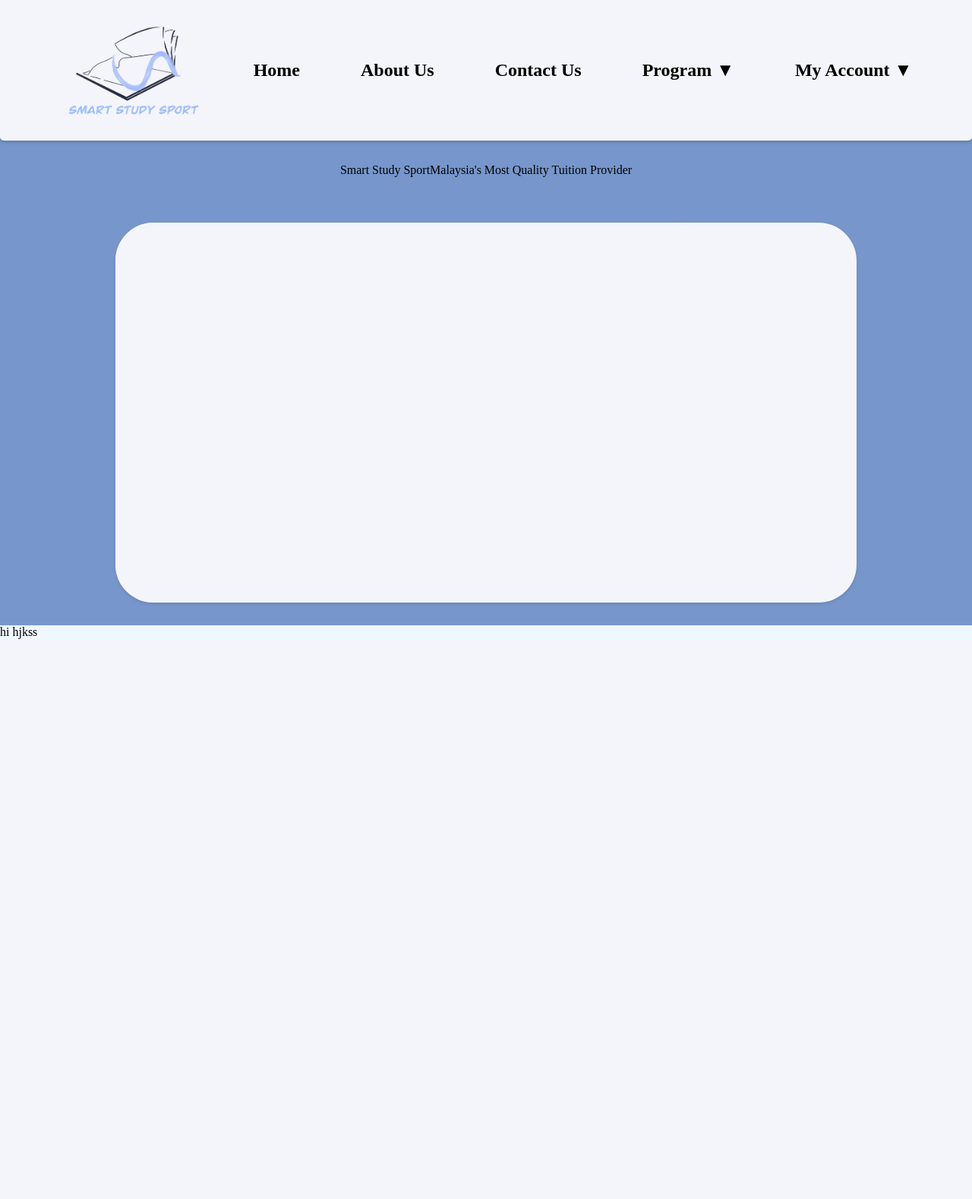
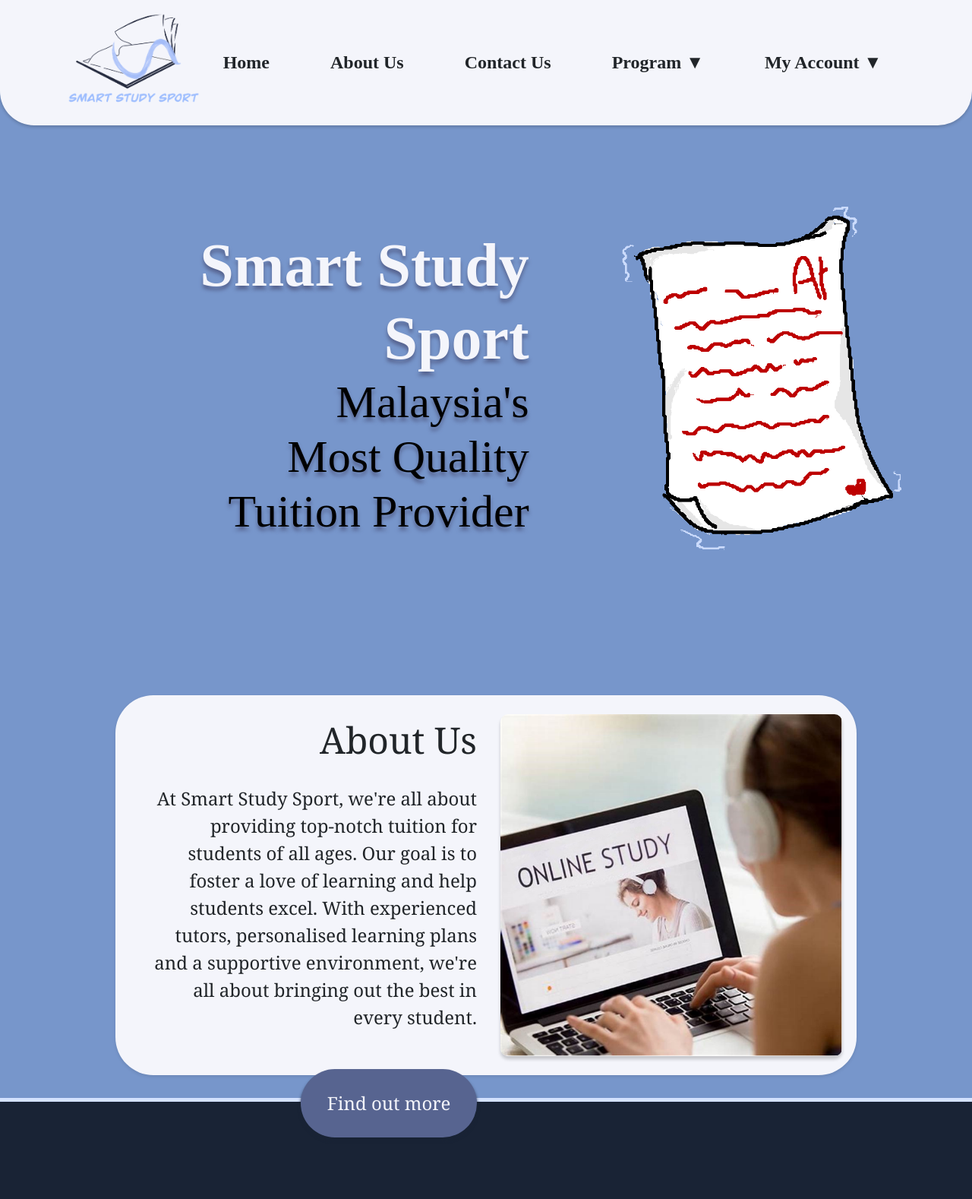
Before and after one commit to MrQin877/WebPro-B2200838, a PHP site: page /HomePage.html in a window 1280 px wide. Shown: the whole page at 76% size. Before the commit the page ends 841 px from the top, so only its background shows below. Run offline with PHP 8.4, Linux system fonts and the light colour scheme.

Commit message:
Page modify
Insert picture
Design footer
Homepage Design

```diff
--- a/HomePage.html
+++ b/HomePage.html
@@ -3,6 +3,7 @@
     <head>
         <title>Smart Study Sport HomePage</title>
         <script type="text/javascript" src="https://db.onlinewebfonts.com/s/71976204cf6d53991ececd406824ec45?family=Jack+Armstrong+BB"></script>
+        <link href="https://cdn.jsdelivr.net/npm/bootstrap@5.3.3/dist/css/bootstrap.min.css" rel="stylesheet">
         <link rel="stylesheet" href="style.css">
     </head>
 </html>
@@ -41,24 +42,74 @@
                 </div>
         </nav>
     </header>
+    <section>
+        <div class="outer-container">
+            <div class="inner-container">
+                <div class="text">
+                    <h1 class="Jack-large-word" style="font-size:500%;">Smart Study<br> Sport</p>
+                    <p class="Jack-normal-word"  style="color:#000000;" >Malaysia's<br> Most Quality<br> Tuition Provider</p>
 
-    <section class="align-center">
-        <p class="large-word">Smart Study Sport</p>
-        <p class="normal-word">Malaysia's Most Quality Tuition Provider</p>
+                </div>
+                <div class="pic">
+                    <img src= "A+.PNG" alt="Paper image" class="pri-img">
+                    <img src="A+.gif" alt="Paper Gif" class="hov-img">
+                </div>
+            </div>
 
+        </div>
     </section>
 
     <section class="align-center">
         <div class="white-block">
-            <article>
-                <div class="circle"></div>
-            </article>
+            <div class="container-fluid">
+                <div class="row">
+                    <div class="col-sm-6" style="text-align:right ;">
+                        <h2 class="Para-word" style="font-size:300%;">About Us</h2>
+                        <p class="Para-word" style="font-size:x-large">At Smart Study Sport, we're all about providing
+                            top-notch tuition for students of all ages. Our goal is to foster a love of learning and help
+                            students excel. With experienced tutors, personalised learning plans and a supportive environment,
+                            we're all about bringing out the best in every student.
+                        </p>
+                        <div class="button" style="text-align:center;">
+                            <a href="AboutUs.html" class="link">Find out more</a>
+                        </div>
+                    </div>
+                    <div class="col-sm-6" style="justify-content" ;>
+                        <div class="pic-middle">
+                            <img src="AboutHome.png" alt="Picture display" class="pic-middle">
+                        </div>
+
+                    </div>
+                </div>
+                <article class="align-center">
+
+                </article>
+            </div>
         </div>
     </section>
 
     <section>
         <nav style="background-color: aliceblue;">
-            hi hjkss
+
         </nav>
     </section>
+
+    <footer>
+        <div class="container mt-5">
+            <div class="row" style="margin-top:30px">
+              <div class="col-sm-4">
+                <p></p>
+                <p></p>
+              </div>
+              <div class="col-sm-4">
+                <p></p>
+                <p></p>
+              </div>
+              <div class="col-sm-4">
+                <p></p>
+                <p></p>
+              </div>
+            </div>
+          </div>
+    </footer>
 </body>
--- a/style.css
+++ b/style.css
@@ -4,12 +4,28 @@ body,h1,h2,p,ul{ /*Set up overall style*/
 }
 
 body{ /*Set up body font type*/
-    font-family:'Times New Roman', Times, serif;
+    font-family:Georgia, 'Times New Roman', Times, serif;
     background-color: #7796cb;
 }
+/*footer styling START*/
+footer {
+    padding: 40px 0;
+    background-color: #192335;
+    color:#f4f5fb;
+    border-top: 5px solid #d4e2ff;
+
+}
+
+footer .container {
+    max-width:1200px;
+    margin: 0 auto;
+}
+
+
+/*footer styling END*/
+
 
 .Jack-large-word {
-    font-size:xxx-large;
     font-weight: bold;
     color: #f4f5fb;
     font-family:"Jack Armstrong BB";
@@ -19,10 +35,16 @@ body{ /*Set up body font type*/
 
 
 .Jack-normal-word {
-    font-size:xx-large;
     font-family:"Jack Armstrong BB";
     font-weight:500;
     margin-bottom: 20px;
+    font-size:75%;
+}
+
+.Para-word {
+    margin-top: 30px;
+    margin-left: 25px;
+
 }
 
 header { /*Set up header style*/
@@ -31,8 +53,8 @@ header { /*Set up header style*/
     display: flex;
     align-items: center;
     justify-content:center;
-    border-bottom-left-radius: 5px; /* Set border-radius to create rounded corners */
-    border-bottom-right-radius: 5px; /* Set border-radius to create rounded corners */
+    border-bottom-left-radius: 45px; /* Set border-radius to create rounded corners */
+    border-bottom-right-radius: 45px; /* Set border-radius to create rounded corners */
     box-shadow: 0 2px 4px rgba(0, 0, 0, 0.2);
 
 }
@@ -47,16 +69,20 @@ header { /*Set up header style*/
     height: auto;
     transition: opacity 0.3s ease-in-out;
 }
+
+
 /*Display png */
 .pri-img{
     opacity: 1;
 }
 /*Hide the gif */
-.hov-img{
+.hov-img {
     opacity: 0;
     position: absolute;
-    top: 0;
+
     left: 0;
+    width: 100%; /* Ensure the hover image fits the parent container */
+    height: auto;
 }
 /*logo effect */
 .logo:hover .pri-img{/*Hide the png*/
@@ -134,6 +160,63 @@ nav .accountOption:hover .dropmenu{
     color: white;
 }
 
+.outer-container {
+    display: flex;
+    justify-content: center;
+    align-items: center;
+    height: 90vh;
+}
+
+.inner-container {
+    display: flex;
+    justify-content: center;
+    align-items: center;
+    gap: 20px; /* Space between text and image */
+}
+
+.text {
+    text-align: right;
+}
+
+.pic-middle {
+    position:relative;
+    width: auto;
+    height: 450px;
+    margin-top:20px;
+    margin-bottom:10px;
+    display: flex;
+    justify-content: center;
+    align-items: center;
+    border-radius: 10px;
+}
+
+.pic-middle img {
+    box-shadow: 0 4px 4px rgba(0, 0, 0, 0.2);
+}
+
+.pic {
+    position: relative;
+    width: 300px;
+    height: 300px;
+    display: flex;
+    justify-content: center;
+    align-items: center;
+}
+.pic img {
+    position: absolute;
+    left: 0;
+    width: 180%;
+    height: auto;
+    transition: opacity 0.3s ease-in-out;
+}
+
+.pic:hover .pri-img{/*Hide the png*/
+    opacity:0;
+}
+
+.pic:hover .hov-img{/*display gif*/
+    opacity:1;
+}
 
 .align-center{
     display:flex;
@@ -154,14 +237,31 @@ nav .accountOption:hover .dropmenu{
 .title-word {
     font-family: "Jack Armstrong BB";
 }
-.circle {
-    width: 80%; /* Adjust the width as needed */
-    height: 500px; /* Adjust the height as needed */
-    background-color: #f4f5fb; /* Add background color for visibility */
-    border-radius: 50px; /* Set border-radius to create rounded corners */
+.button {
+    width: 50%;
+    height: 90px;
+    background-color: #576490;
+    border-radius: 50px; /* create rounded corners */
+    margin-top: 50px;
+    margin-left: 50%;
+    box-shadow:0 4px 4px #192335;
+    display: flex;
+    align-items:center;
+    justify-content: center;
 
 }
+.link {
+    color:#f4f5fb;
+    text-decoration:none;
+    font-size: x-large;
+}
+.button:hover {
+    background-color: #7796cb;
 
+}
+.button:hover .link{
+    color:black;
+}
 
 .bg {
     background-color: #576490;
```
Also changed, not shown: A+.gif (added), A+.png (added), AboutHome.png (added), Email.png (added), Insta.png (added), Utube.png (added), Whats.png (added).
